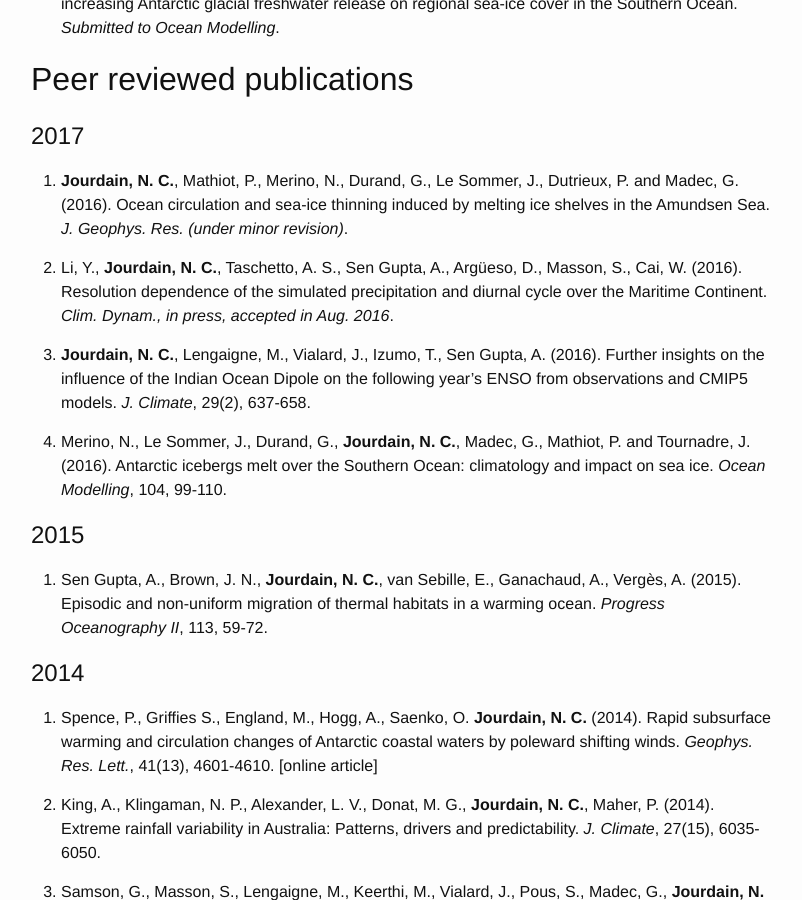
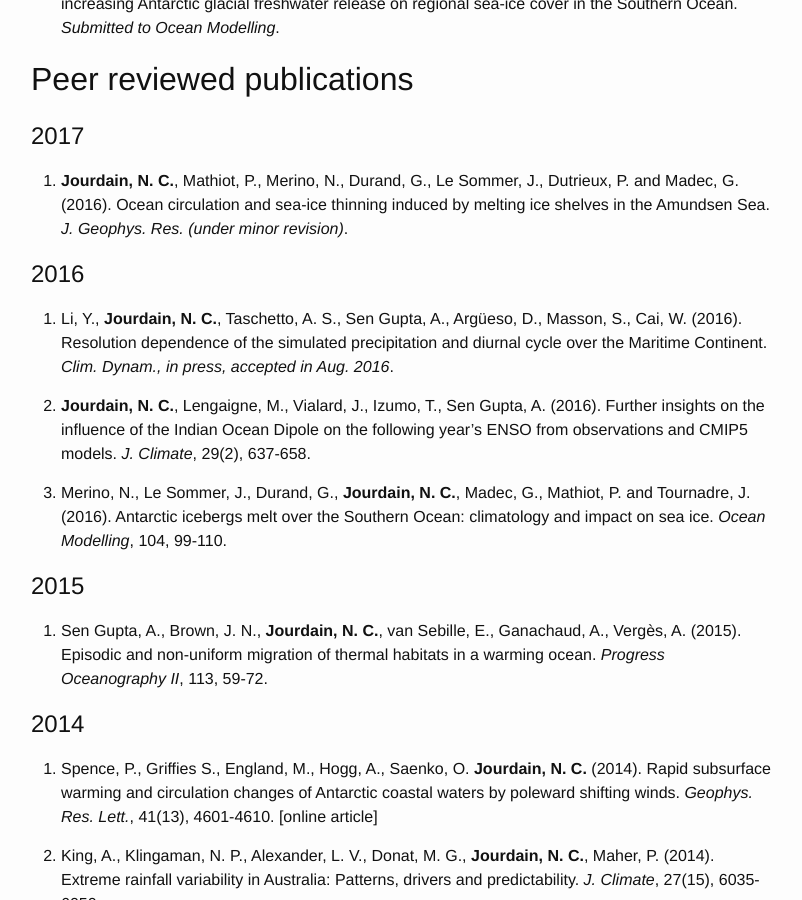
Before and after one commit to nicojourdain/nicojourdain.github.io, a Jekyll site: the page built from publications.md, in a window 1280 px wide and 900 px high, scrolled down 402 px. Shown: the whole window, without its empty margins (239-1041 px from the left). Built offline with Jekyll 4.4.1, drawn with Linux system fonts in a browser that asks for light colours.

Commit message:
modifications after first attempt

```diff
--- a/publications.md
+++ b/publications.md
@@ -18,6 +18,8 @@ For publications metrics, see :
 # 2017
 
 28. **Jourdain, N. C.**, Mathiot, P., Merino, N., Durand, G., Le Sommer, J., Dutrieux, P. and Madec, G. (2016). Ocean circulation and sea-ice thinning induced by melting ice shelves in the Amundsen Sea. _J. Geophys. Res. (under minor revision)_.
+
+# 2016
 
 27. Li, Y., **Jourdain, N. C.**, Taschetto, A. S., Sen Gupta, A., Argüeso, D., Masson, S., Cai, W. (2016). Resolution dependence of the simulated precipitation and diurnal cycle over the Maritime Continent. _Clim. Dynam., in press, accepted in Aug. 2016_.
 
```
